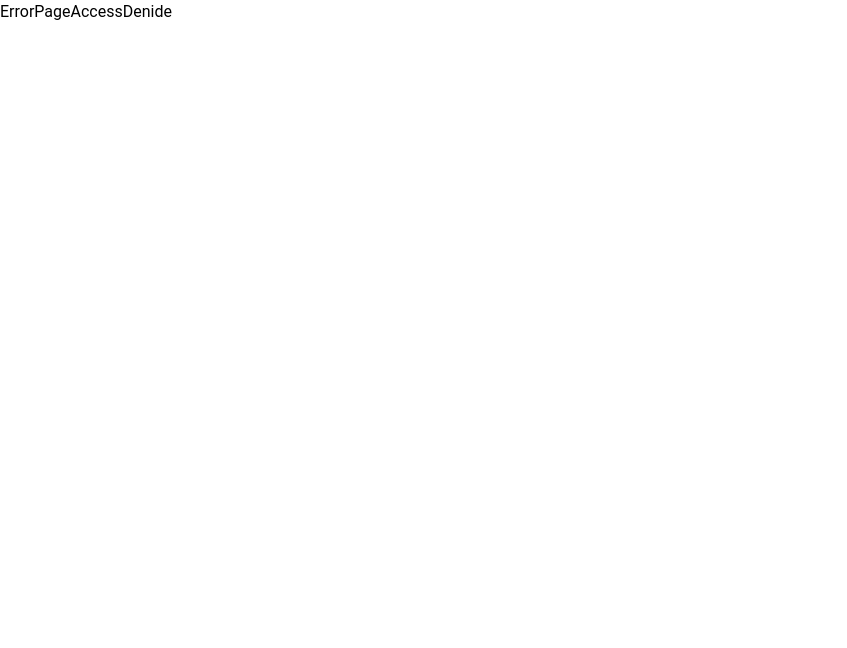
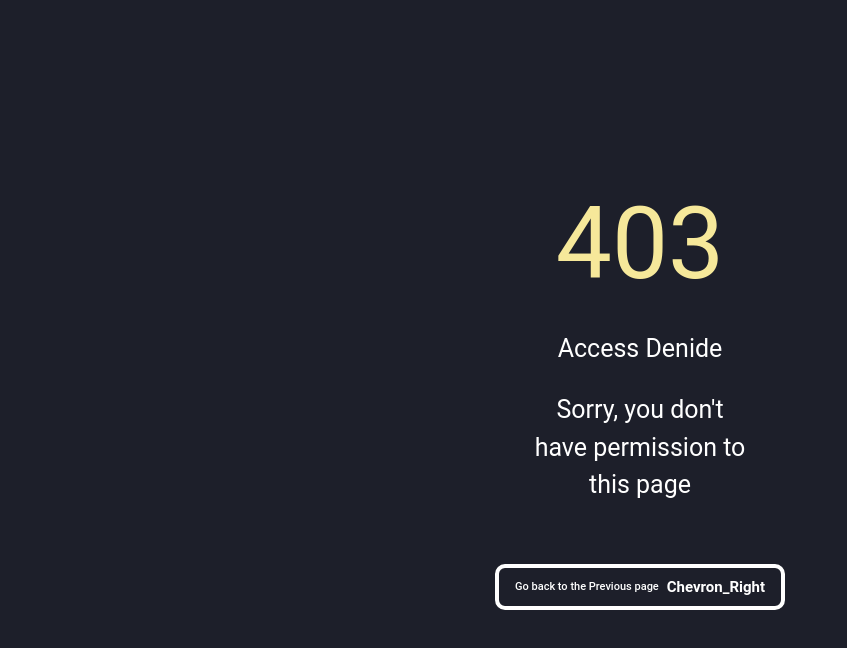
Before and after one commit to RJRYT/SC-MERN, a React (Vite) app in the folder client/: page /error2 in a window 1280 px wide. Shown: the top 648 px of the page, without its empty margins (0-847 px from the left). Built offline with nearby package versions, Linux system fonts and the light colour scheme; the HTML template or start-up script is replaced by a standard one.

Commit message:
feature/errorPage

```diff
--- a/client/src/pages/errorPage/ErrorPage404.jsx
+++ b/client/src/pages/errorPage/ErrorPage404.jsx
@@ -1,6 +1,25 @@
-
 export const ErrorPage404 = () => {
   return (
-    <div>ErrorPage404</div>
-  )
-}
+    <div className="flex flex-col justify-center items-center min-h-screen bg-[#1D1F2A] text-white px-4">
+      {/* Error Message Section */}
+      <h3 className="text-[100px] text-[#F6E89A] leading-none sm:text-[80px] md:text-[100px]">
+        404
+      </h3>
+      <p className="text-[25px] font-body sm:text-[20px] md:text-[25px] mt-9">
+        Ooops...
+      </p>
+
+      {/* Back to Home Link */}
+      <div className="mt-16">
+        <button className="flex items-center justify-center gap-2 rounded-md w-full max-w-[400px] px-6 py-3 sm:px-4 sm:py-2 outline outline-[4px] outline-[white] hover:bg-[#2f3453] hover:text-[white] transition duration-300">
+          <span className="text-[11px] font-medium sm:text-[20px] md:text-[11px]">
+            Let&apos;s try something different
+          </span>
+          <span className="text-[11px] font-bold sm:text-[15px] ">
+            Chevron_Right
+          </span>
+        </button>
+      </div>
+    </div>
+  );
+};
--- a/client/src/pages/errorPage/ErrorPageAccessDenide.jsx
+++ b/client/src/pages/errorPage/ErrorPageAccessDenide.jsx
@@ -1,6 +1,36 @@
-
 export const ErrorPageAccessDenide = () => {
   return (
-    <div>ErrorPageAccessDenide</div>
-  )
-}
+    <div className="flex flex-col justify-center items-center min-h-screen bg-[#1D1F2A] text-white px-4">
+
+      <h3 className="text-[100px] text-[#F6E89A] leading-none sm:text-[80px] md:text-[100px]">
+        403
+      </h3>
+      <p className="text-[25px] font-body sm:text-[20px] md:text-[25px] mt-9">
+        Access Denide
+      </p>
+
+      {/* fontt*/}
+      <p className="text-[25px] font-body sm:text-[20px] md:text-[25px] mt-6">
+        Sorry, you don&apos;t
+      </p>
+      <p className="text-[25px] font-body sm:text-[20px] md:text-[25px] ">
+        have permission to
+      </p>
+      <p className="text-[25px] font-body sm:text-[20px] md:text-[25px] ">
+        this page
+      </p>
+
+      {/* Back button */}
+      <div className="mt-16">
+        <button className="flex items-center justify-center gap-2 rounded-md w-full max-w-[400px] px-6 py-3 sm:px-4 sm:py-2 outline outline-[4px] outline-[white] hover:bg-[#2f3453] hover:text-[white] transition duration-300">
+          <span className="text-[11px] font-medium sm:text-[20px] md:text-[11px]">
+         Go back to the Previous page
+          </span>
+          <span className="text-[11px] font-bold sm:text-[15px] ">
+            Chevron_Right
+          </span>
+        </button>
+      </div>
+    </div>
+  );
+};
```
